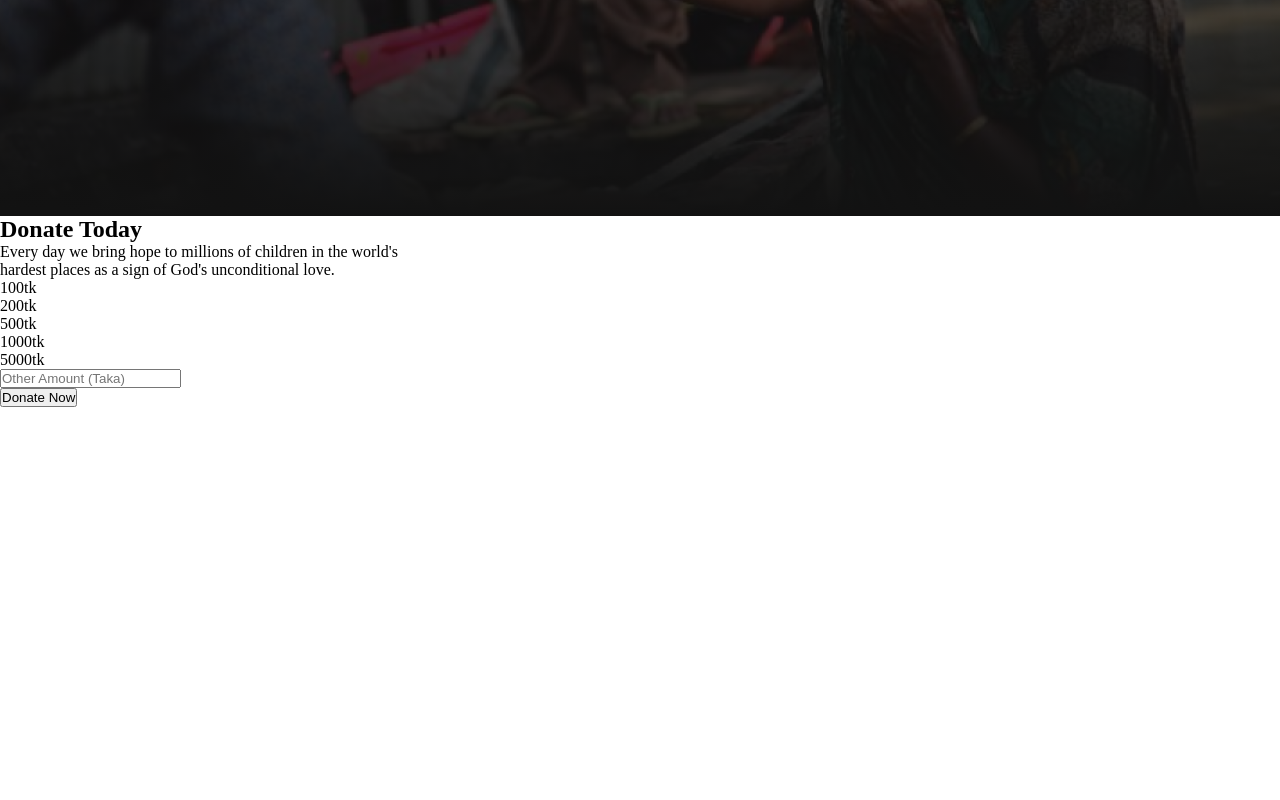
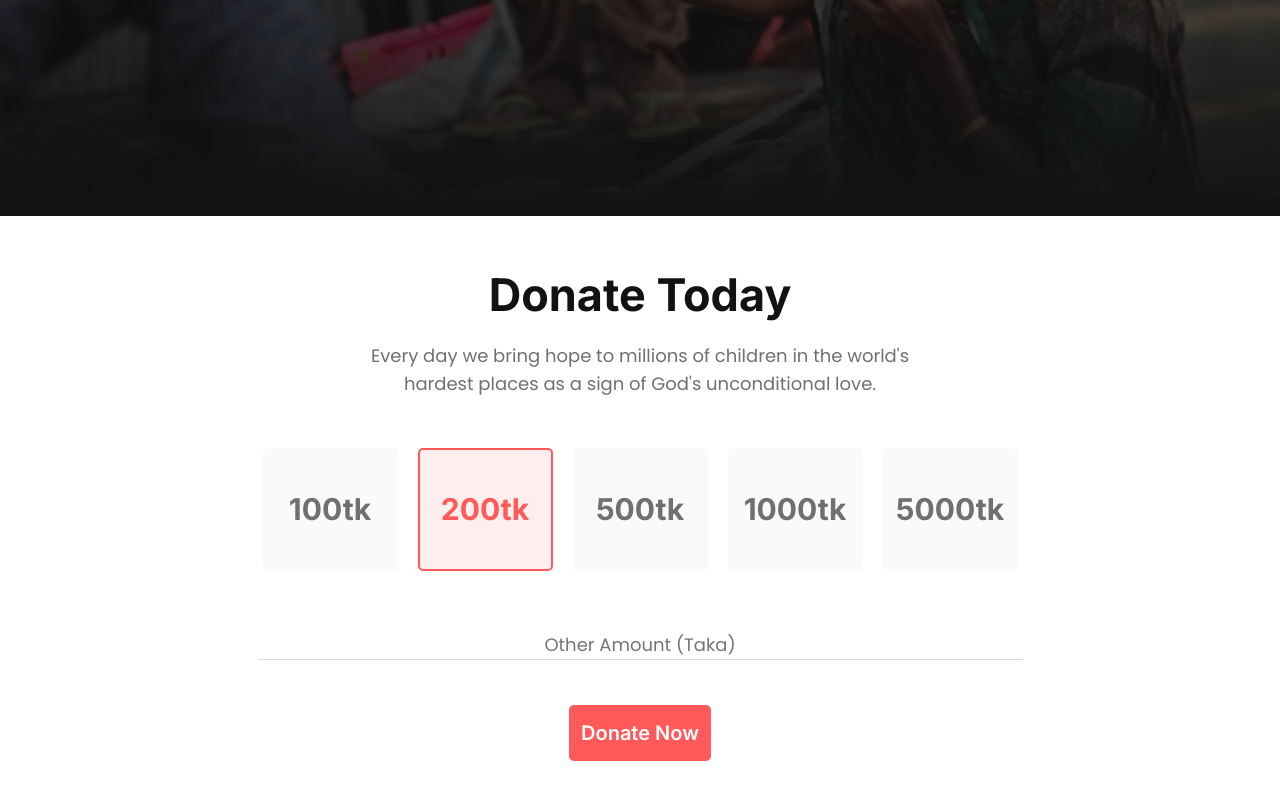
Before and after one commit to maruf45/donate-web, a plain HTML site: page index.html in a window 1280 px wide. Shown: the part 584-1384 px from the top of the page. Before the commit the page ends 991 px from the top, so only its background shows below. Drawn offline with Linux system fonts and the light colour scheme.

Commit message:
update donate-part

```diff
--- a/css/style.css
+++ b/css/style.css
@@ -6,12 +6,14 @@
     box-sizing: border-box;
 
 }
+
 /* This is header part CSS ************************************* */
 #header {
     height: 100vh;
     width: 100%;
     background: linear-gradient(360deg, #121212 0%, rgba(18, 18, 18, 0) 100%), url('../images/donate-12.png') no-repeat center;
     background-size: cover;
+    background-attachment: fixed;
 }
 
 #header .header-center-part {
@@ -48,7 +50,8 @@
     align-items: center;
 }
 
-#header .header-center-part button {
+#header .header-center-part button,
+.donate-area .button-area button {
     margin-top: 45px;
     width: fit-content;
     padding: 16px 12px;
@@ -63,6 +66,93 @@
     line-height: 24px;
     color: #FFFFFF;
 }
+
 /* Header part end **************************************************** */
 
 /* Donate area Css **************************************************** */
+
+#donate {
+    width: 100%;
+    height: 82vh;
+    margin-top: 130px;
+
+}
+
+.donate-area {
+    display: grid;
+    justify-items: center;
+    align-content: center;
+    height: 42vh;
+}
+
+.donate-area h1 {
+    font-family: 'Inter';
+    font-style: normal;
+    font-weight: 700;
+    font-size: 45px;
+    line-height: 54px;
+    text-align: center;
+    color: #121212;
+}
+
+.donate-area p {
+    margin-top: 20px;
+    font-family: 'Poppins';
+    font-style: normal;
+    font-weight: 400;
+    font-size: 18px;
+    line-height: 28px;
+    text-align: center;
+    color: #707070;
+}
+
+.box-tk {
+    margin-top: 50px;
+    display: flex;
+    justify-content: center;
+    align-items: center;
+    gap: 20px;
+}
+
+.box {
+    width: 135px;
+    height: 123px;
+    background: #FAFAFA;
+    border-radius: 5px;
+    font-family: 'Inter';
+    font-style: normal;
+    font-weight: 700;
+    font-size: 30px;
+    line-height: 36px;
+    text-align: center;
+    color: #707070;
+    display: grid;
+    place-items: center;
+    cursor: pointer;
+}
+
+.box-tk .box-2-tk {
+    background: #FFEEEE;
+    border: 2px solid #FF5959;
+    border-radius: 5px;
+    color: #FF5959;
+}
+
+.amount-field {
+    margin-top: 60px;
+}
+
+.amount-field input {
+    width: 765px;
+    font-family: 'Poppins';
+    font-style: normal;
+    font-weight: 400;
+    font-size: 18px;
+    line-height: 28px;
+    text-align: center;
+    color: #B3B3B3;
+    background: none;
+    outline: none;
+    border: none;
+    border-bottom: 1px solid #DADADA;
+}
--- a/index.html
+++ b/index.html
@@ -27,13 +27,12 @@
             <h1>Donate Today</h1>
             <p>Every day we bring hope to millions of children in the world's <br> hardest places as a sign of God's
                 unconditional love.</p>
-        </div>
             <div class="box-tk">
-            <div class="box-1-tk">100tk</div>
-            <div class="box-2-tk">200tk</div>
-            <div class="box-3-tk">500tk</div>
-            <div class="box-4-tk">1000tk</div>
-            <div class="box-5-tk">5000tk</div>
+                <div class="box box-1-tk">100tk</div>
+                <div class="box box-2-tk">200tk</div>
+                <div class="box box-3-tk">500tk</div>
+                <div class="box box-4-tk">1000tk</div>
+                <div class="box box-5-tk">5000tk</div>
             </div>
             <div class="amount-field">
                 <input type="text" placeholder="Other Amount (Taka)">
@@ -41,7 +40,9 @@
             <div class="button-area">
                 <button>Donate Now</button>
             </div>
+        </div>
     </section>
+
 </body>
 
 </html>
```
Lines whose indentation alone changed are shown as unchanged.
